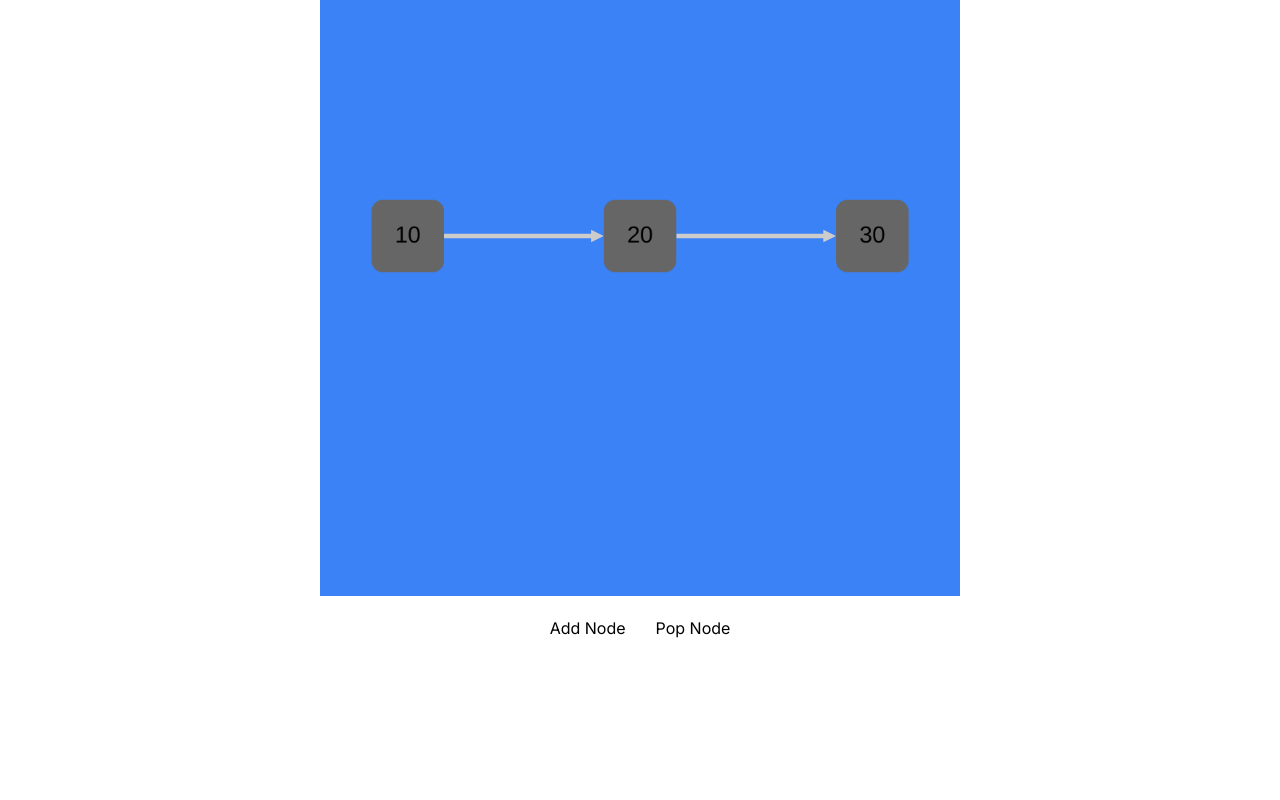
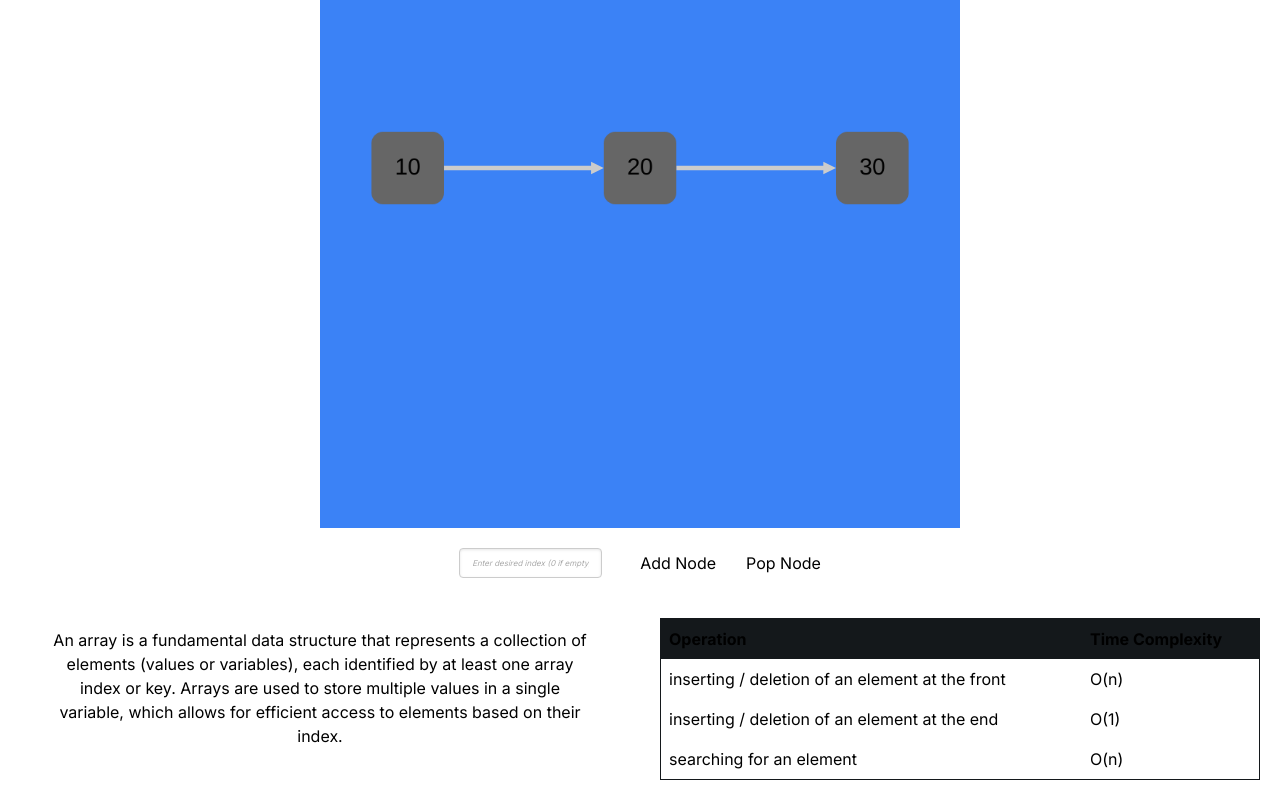
Before and after one commit to henrybarthelemy/heapster, a Next.js app in the folder umackathon/: page /array in a window 1280 px wide. Shown: the part 267-1067 px from the top of the page. Before the commit the page ends 927 px from the top, so only its background shows below. Built offline with nearby package versions, Linux system fonts and the light colour scheme.

Commit message:
more functionality to array + fixed animations

```diff
--- a/umackathon/src/app/array/page.tsx
+++ b/umackathon/src/app/array/page.tsx
@@ -3,10 +3,12 @@
 import React, { useEffect, useState } from 'react';
 import cytoscape from 'cytoscape';
 import "./style.css";
+import RuntimeBox from "@/app/runtime-box/runtimebox";
 
 
 const Cyto = () => {
-  const [cy, setCy] = useState(null);
+  const [cy, setCy] = useState<cytoscape.Core | null>(null);
+  const [nodeIndex, setNodeIndex] = useState<string>('');
 
   useEffect(() => {
     // Initialize Cytoscape
@@ -14,13 +16,13 @@ const Cyto = () => {
       container: document.getElementById('cy'),
       elements: [
         // nodes
-        { data: { id: 'item-1', label: '10' } },
-        { data: { id: 'item-2', label: '20' } },
-        { data: { id: 'item-3', label: '30' } },
+        { data: { id: 'item-0', label: '10' } },
+        { data: { id: 'item-1', label: '20' } },
+        { data: { id: 'item-2', label: '30' } },
 
         // edges
+        { data: { id: 'edge-0', source: 'item-0', target: 'item-1' } },
         { data: { id: 'edge-1', source: 'item-1', target: 'item-2' } },
-        { data: { id: 'edge-2', source: 'item-2', target: 'item-3' } },
 
         // edges can be removed if not needed
       ],
@@ -61,7 +63,10 @@ const Cyto = () => {
           selector: 'edge',
           style: {
             'width': 3,
-            'line-color': '#ccc'
+            'line-color': '#ccc',
+            'target-arrow-shape': 'triangle',
+            'curve-style': 'bezier',
+
           }
         },
         {
@@ -155,70 +160,144 @@ const Cyto = () => {
   };
 
 
+  const addNodeAtIndex = async (index: number) => {
+    // ... your existing logic to add a node, modified to use index
+
+
+  };
+
+  const removeNodeAtIndex = (index: number) => {
+    if (!cy) return;
+
+    const nodeIdToRemove = `item-${index}`;
+    const nodeToRemove = cy.getElementById(nodeIdToRemove);
+
+    if (nodeToRemove.length > 0) {
+      // Get the predecessor and successor nodes
+      const previousNode = nodeToRemove.incomers().nodes();
+      const nextNode = nodeToRemove.outgoers().nodes();
+
+      // Get all connected edges
+      const connectedEdges = nodeToRemove.connectedEdges();
+
+      // Remove the node and the connected edges
+      connectedEdges.remove();
+      nodeToRemove.remove();
+
+      // If there are nodes before and after the one that was removed, connect them
+      if (previousNode.length > 0 && nextNode.length > 0) {
+        cy.add({
+          group: "edges",
+          data: {
+            // Generate a new ID for the edge
+            id: `edge-${previousNode.id()}-${nextNode.id()}`,
+            source: previousNode.id(),
+            target: nextNode.id()
+          }
+        });
+      }
+
+      // now reindex the nodes
+      const nodes = cy.nodes();
+      nodes.forEach((node, index) => {
+        node.data('label', `${index + 1}`);
+      });
+
+      // Reapply the layout if necessary
+      applyHorizontalLayout(cy);
+    } else {
+      console.warn(`No node found at index ${index}`);
+    }
+  };
+
+
+  const animateNode = async (nodeId: string, flashColor: string, originalColor: string, flashDuration: number) => {
+    const node = cy.getElementById(nodeId);
+    // Flash the node with the specified color
+    node.style('background-color', flashColor);
+    await node.animation({
+      style: { 'background-color': originalColor },
+      duration: flashDuration,
+      easing: 'ease-in-out-cubic'
+    }).play().promise();
+  };
 
   const addNodeAndEdge = async () => {
     if (!cy) return;
 
-    // Generate IDs for the new node and edge
+    // Calculate the new node ID based on the current number of nodes
     const totalNodes = cy.nodes().length;
-    const newNodeId = `item-${totalNodes + 1}`;
-    const label = `${totalNodes + 1}`;
-    const newEdgeId = `edge-${totalNodes + 1}-${totalNodes + 2}`;
+    const newNodeId = `item-${totalNodes}`;
 
-    // Add the new node and edge with initial opacity as 0 (invisible)
-    cy.add([
-      { group: 'nodes', data: { id: newNodeId, label: label }, style: { 'opacity': 0 } },
-      totalNodes > 0 ? { group: 'edges', data: { id: newEdgeId, source: `item-${totalNodes}`, target: newNodeId }, style: { 'opacity': 0 } } : null
-    ].filter(Boolean));
+    // Add the new node with initial opacity as 0 (invisible)
+    cy.add({
+      group: 'nodes',
+      data: { id: newNodeId, label: `${totalNodes + 1}` },
+      style: { opacity: 0 }
+    });
 
-    // Ensure new elements are ungrabbable
-    cy.$(`#${newNodeId}`).ungrabify();
+    // If this is not the first node, add an edge from the last node to the new node
+    if (totalNodes > 0) {
+      const newEdgeId = `edge-${totalNodes - 1}-${totalNodes}`;
+      cy.add({
+        group: 'edges',
+        data: {
+          id: newEdgeId,
+          source: `item-${totalNodes - 1}`,
+          target: newNodeId
+        },
+        style: { opacity: 0 }
+      });
+    }
 
-    const flashDuration = 600;
-    const delay = 400;
-    const nodeFlashColor = 'red';
-    const lastNodeFlashColor = 'green'
-    const originalNodeColor = '#666'; // Assuming this is the original node color
+    // Ensure new elements are grabbable if needed
+    cy.getElementById(newNodeId).grabify();
 
-    // Function to animate the node color
-
-    const flashNode = async (nodeId, flashColor, originalColor, flashDuration, delayDuration) => {
-      const node = cy.$(`#${nodeId}`);
-      await node.animation({
-        style: { 'background-color': flashColor },
-        duration: flashDuration / 2,
-        easing: 'ease-in-out'
-
-      }).play().promise();
-
-      await new Promise(resolve => setTimeout(resolve, delay));
+    // Reveal the new node and edge
+    cy.getElementById(newNodeId).style('opacity', 0);
+    cy.getElementById(`edge-${totalNodes - 1}-${totalNodes}`).style('opacity', 0);
 
 
-      await node.animation({
-        style: { 'background-color': originalColor },
-        duration: flashDuration / 2,
-        easing: 'ease-out' // Easing function for a smooth end
-      }).play().promise();
+
+
+    iterateNodes();
+    applyHorizontalLayout(cy);
+
+
   };
 
-    // Traverse and animate each node up to the new node
-    for (let i = 1; i <= totalNodes; i++) {
+  const iterateNodes = async () => {
+    const lastNodeIndex = cy.nodes().length - 1;
+
+    // Iterate through all nodes
+    for (let i = 0; i < cy.nodes().length; i++) {
       const currentNodeId = `item-${i}`;
-      await flashNode(currentNodeId, nodeFlashColor, originalNodeColor, flashDuration);
+
+      // Flash the current node
+      if (i < lastNodeIndex) {
+        // If it's not the last node, flash with red then back to original color
+        await animateNode(currentNodeId, 'red', '#666', 600);
+      } else {
+        // If it's the last node, flash with green and make sure it's visible
+        cy.getElementById(currentNodeId).style('opacity', 1);
+
+        // Find the last edge connected to this node if it exists
+        if (i > 0) {
+          const lastEdgeId = `edge-${i - 1}-${i}`;
+          cy.getElementById(lastEdgeId).style('opacity', 1);
         }
 
-    // After the traversal animation, reveal the new node and edge
-    cy.$(`#${newNodeId}`).style('opacity', 1);
-    // turn the node green
-    cy.$(`#${newNodeId}`).style('background-color', lastNodeFlashColor);
-    if (totalNodes > 0) {
-      cy.$(`#${newEdgeId}`).style('opacity', 1);
+        await animateNode(currentNodeId, '#666', 'green', 800);
       }
 
+      // Add a delay between animations if necessary
+      await new Promise(resolve => setTimeout(resolve, 500));
+    }
+  };
 
-    // Re-apply layout to place nodes correctly
-    applyHorizontalLayout(cy);
-  };
+
+
+
 
   const removeLastNodeAndEdge = () => {
     if (!cy || cy.nodes().length < 1) return;
@@ -247,27 +326,85 @@ const Cyto = () => {
     applyHorizontalLayout(cy);
   };
 
+  const handleAddNodeClick = async () => {
+    if (nodeIndex.trim() === '') {
+      // If textbox is empty, call addNodeAndEdge directly
+      await addNodeAndEdge();
+    } else {
+      const index = parseInt(nodeIndex, 10);
+      if (!isNaN(index) && cy) {
+        await addNodeAtIndex(index);
+      }
+    }
+    // Re-apply layout to place nodes correctly
+    applyHorizontalLayout(cy);
+  };
+
+  const handlePopNodeClick = () => {
+    if (nodeIndex.trim() === '') {
+      // If textbox is empty, call removeNodeAndEdge directly
+      removeLastNodeAndEdge();
+    } else {
+      const index = parseInt(nodeIndex, 10);
+      if (!isNaN(index) && cy) {
+        removeNodeAtIndex(index);
+      }
+    }
+    // Re-apply layout to place nodes correctly
+    applyHorizontalLayout(cy);
+  };
+
+
 
   return (
     <div>
       <div className="title">
         <p>Array</p>
       </div>
+      <div className="cyContainer">
+        <div id="cy" className="bg-blue-500" />
+      </div>
+      <div className="buttonBar">
+        <input
+            type="text" // You can also use type "number" here if you prefer
+            value={nodeIndex}
+            onChange={(e) => setNodeIndex(e.target.value)}
+            placeholder="Enter desired index (0 if empty)"
+            className="nodeIndexInput" // Make sure this class provides adequate styling
+            style = {{color: "black", }}
+
+          />
+
+        <button onClick={handleAddNodeClick}>Add Node</button>
+        <button onClick={handlePopNodeClick}>Pop Node</button>
+      </div>
+
+      <div className="fullParent">
+        <div className="halfChild">
           <div className="description">
             <p>
-                An array is a fundamental data structure that represents a collection of elements (values or variables), each identified by at least one array index or key.
-                Arrays are used to store multiple values in a single variable, which allows for efficient access to elements based on their index.
+              An array is a fundamental data structure that represents a
+              collection of elements (values or variables), each identified by
+              at least one array index or key. Arrays are used to store multiple
+              values in a single variable, which allows for efficient access to
+              elements based on their index.
             </p>
           </div>
-            <div className="cyContainer">
-                <div id='cy' className="bg-blue-500" />
         </div>
-            <div className="buttonBar">
-                <button onClick={addNodeAndEdge}>Add Node</button>
-                <button onClick={removeLastNodeAndEdge}>Pop Node</button>
+
+        <div className="halfChild">
+          <RuntimeBox stats={runtime}></RuntimeBox>
         </div>
       </div>
-  )
+    </div>
+  );
 };
 
+const runtime = {
+  "inserting / deletion of an element at the front" : "O(n)",
+  "inserting / deletion of an element at the end" : "O(1)",
+  "searching for an element" : "O(n)",
+
+}
+
 export default Cyto;
--- a/umackathon/src/app/array/style.css
+++ b/umackathon/src/app/array/style.css
@@ -29,3 +29,36 @@
     margin: auto;
     width: 90%;
 }
+
+.fullParent {
+    display: flex;
+    width: 100%;
+}
+
+.halfChild {
+    flex: 1;
+    padding: 20px;
+    box-sizing: border-box;
+    text-align: left;
+}
+
+.nodeIndexInput {
+    padding: 8px 12px;
+    border: 1px solid #ccc;
+    border-radius: 4px;
+    margin-right: 8px;
+    font-size: 8px; /* Larger font size for better readability */
+    box-shadow: inset 0 1px 3px rgba(0, 0, 0, 0.1); /* subtle inset shadow for depth */
+    transition: border-color 0.3s, box-shadow 0.3s; /* smooth transition for focus effects */
+  }
+
+  .nodeIndexInput:focus {
+    outline: none;
+    border-color: #007bff; /* a brighter border color when focused */
+    box-shadow: inset 0 1px 3px rgba(0, 0, 0, 0.1), 0 0 8px rgba(0, 123, 255, 0.5); /* glow effect */
+  }
+
+  .nodeIndexInput::placeholder {
+    color: #aaa; /* a lighter color for placeholder text */
+    font-style: italic;
+  }
--- /dev/null
+++ b/umackathon/src/app/runtime-box/runtimebox.tsx
@@ -0,0 +1,21 @@
+import "./style.css";
+export default function RuntimeBox({stats}) {
+    return (
+        <table className="tableStyle">
+            <thead>
+            <tr>
+                <th className="thStyle">Operation</th>
+                <th className="thStyle">Time Complexity</th>
+            </tr>
+            </thead>
+            <tbody>
+            {Object.entries(stats).map(([operation, complexity]) => (
+                <tr key={operation}>
+                    <td className="tdStyle">{operation}</td>
+                    <td className="tdStyle">{complexity}</td>
+                </tr>
+            ))}
+            </tbody>
+        </table>
+    );
+}
--- /dev/null
+++ b/umackathon/src/app/runtime-box/style.css
@@ -0,0 +1,17 @@
+.tableStyle {
+    border: 1px solid rgb(20, 24, 27);
+    borderRadius: 4px;
+    width: 100%;
+    margin: 0 auto;
+}
+
+.thStyle {
+    background: rgb(20, 24, 27);
+    padding: 8px;
+    textAlign: left;
+}
+
+.tdStyle {
+    padding: 8px;
+    borderBottom: 1px solid rgb(20, 24, 27);
+}
```
Lines whose indentation alone changed are shown as unchanged.
